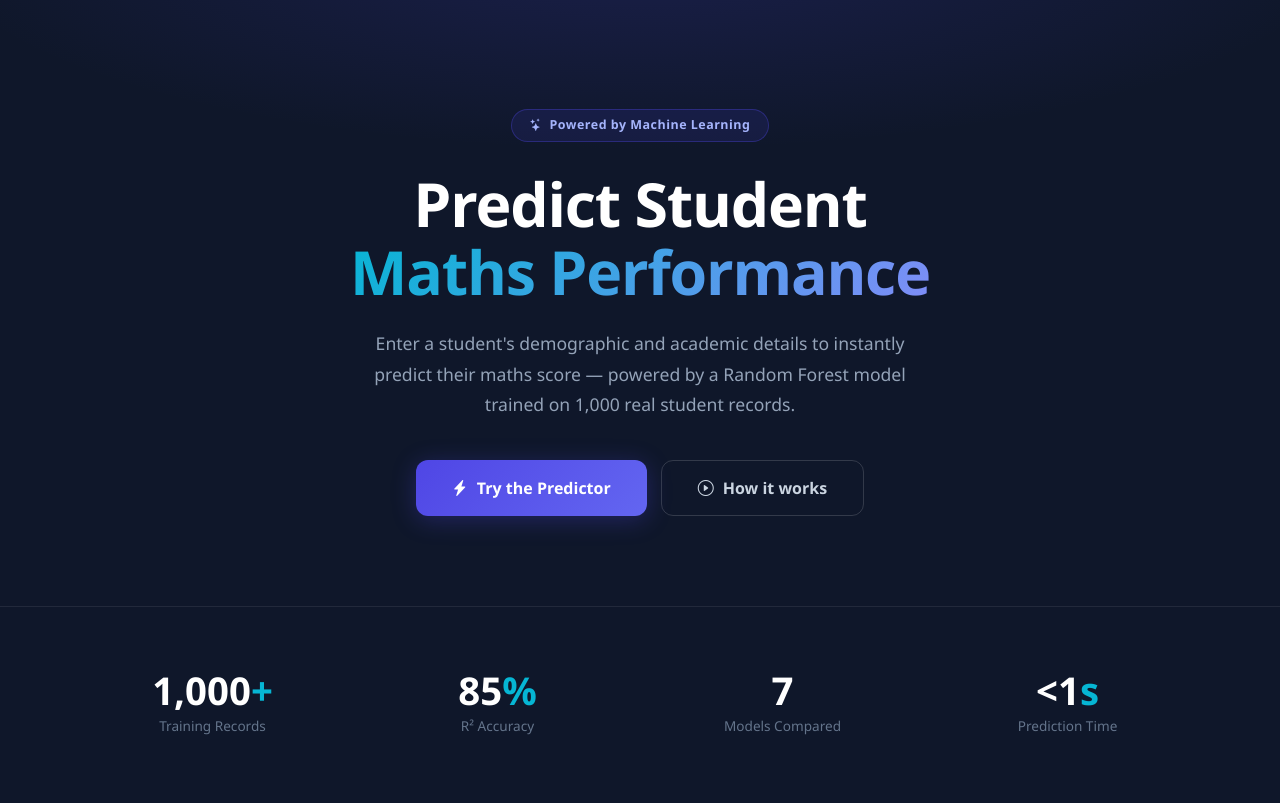
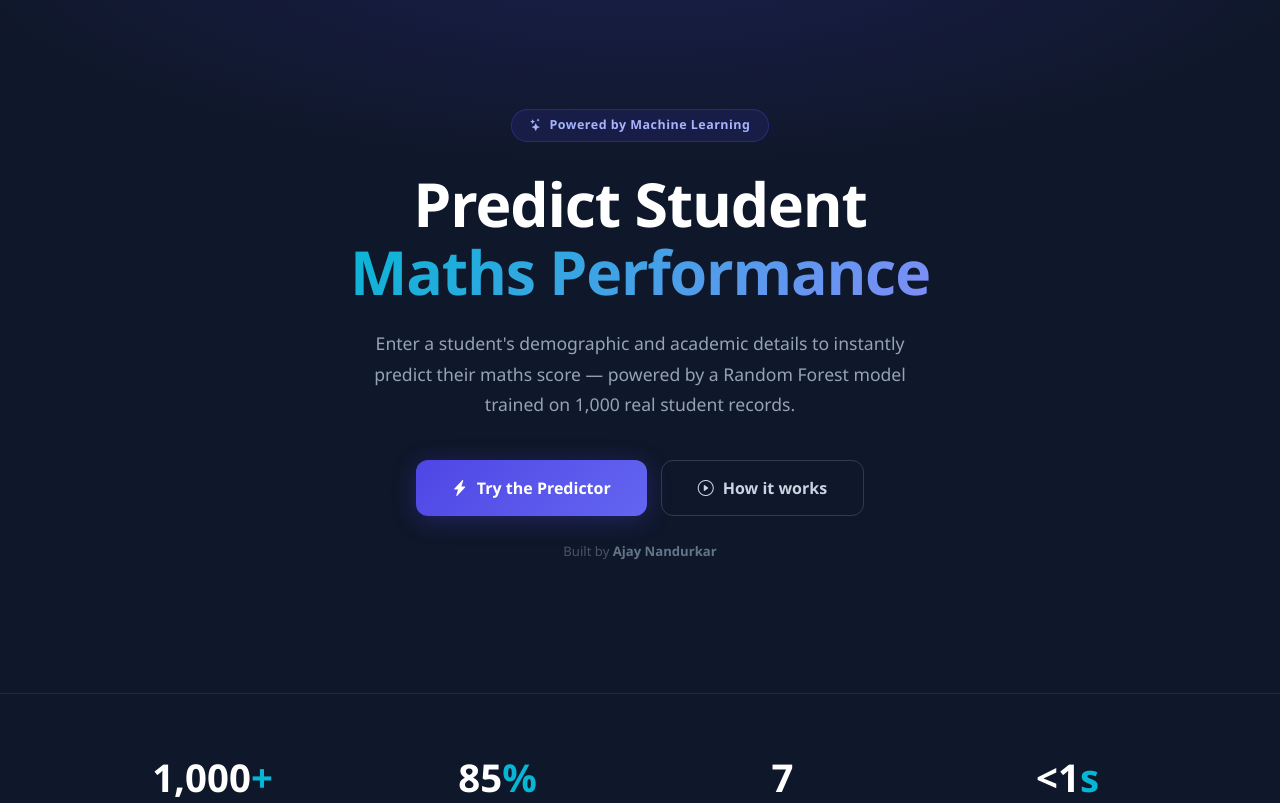
Before and after one commit to nandurkarajay/End-to-end-machine-learning-project-, a Flask app: page / in a window 1280 px wide. Shown: the part 73-876 px from the top of the page. Run offline with Flask 3, Linux system fonts and the light colour scheme.

Commit message:
feat: add Ajay Nandurkar name to UI

```diff
--- a/src/templates/home.html
+++ b/src/templates/home.html
@@ -356,7 +356,7 @@
 <!-- FOOTER -->
 <footer>
     <div class="container">
-        <p>EduPredict &nbsp;·&nbsp; Flask · Scikit-learn · Bootstrap 5</p>
+        <p>Built by <strong style="color:#64748b;">Ajay Nandurkar</strong> &nbsp;·&nbsp; Flask · Scikit-learn · Bootstrap 5</p>
         <p class="mt-1"><a href="/">Home</a></p>
     </div>
 </footer>
--- a/src/templates/index.html
+++ b/src/templates/index.html
@@ -213,6 +213,9 @@
                 <i class="bi bi-play-circle"></i> How it works
             </a>
         </div>
+        <p class="mt-4" style="color:#475569; font-size:0.82rem;">
+            Built by <strong style="color:#64748b;">Ajay Nandurkar</strong>
+        </p>
     </div>
 </section>
 
@@ -372,7 +375,7 @@
 <!-- FOOTER -->
 <footer>
     <div class="container">
-        <p>EduPredict &nbsp;·&nbsp; Built with Flask, Scikit-learn, Random Forest &amp; Bootstrap 5</p>
+        <p>Built by <strong style="color:#94a3b8;">Ajay Nandurkar</strong> &nbsp;·&nbsp; Flask · Scikit-learn · Random Forest · Bootstrap 5</p>
         <p class="mt-2">
             <a href="/">Home</a> &nbsp;·&nbsp;
             <a href="/predictdata">Predict</a>
```
